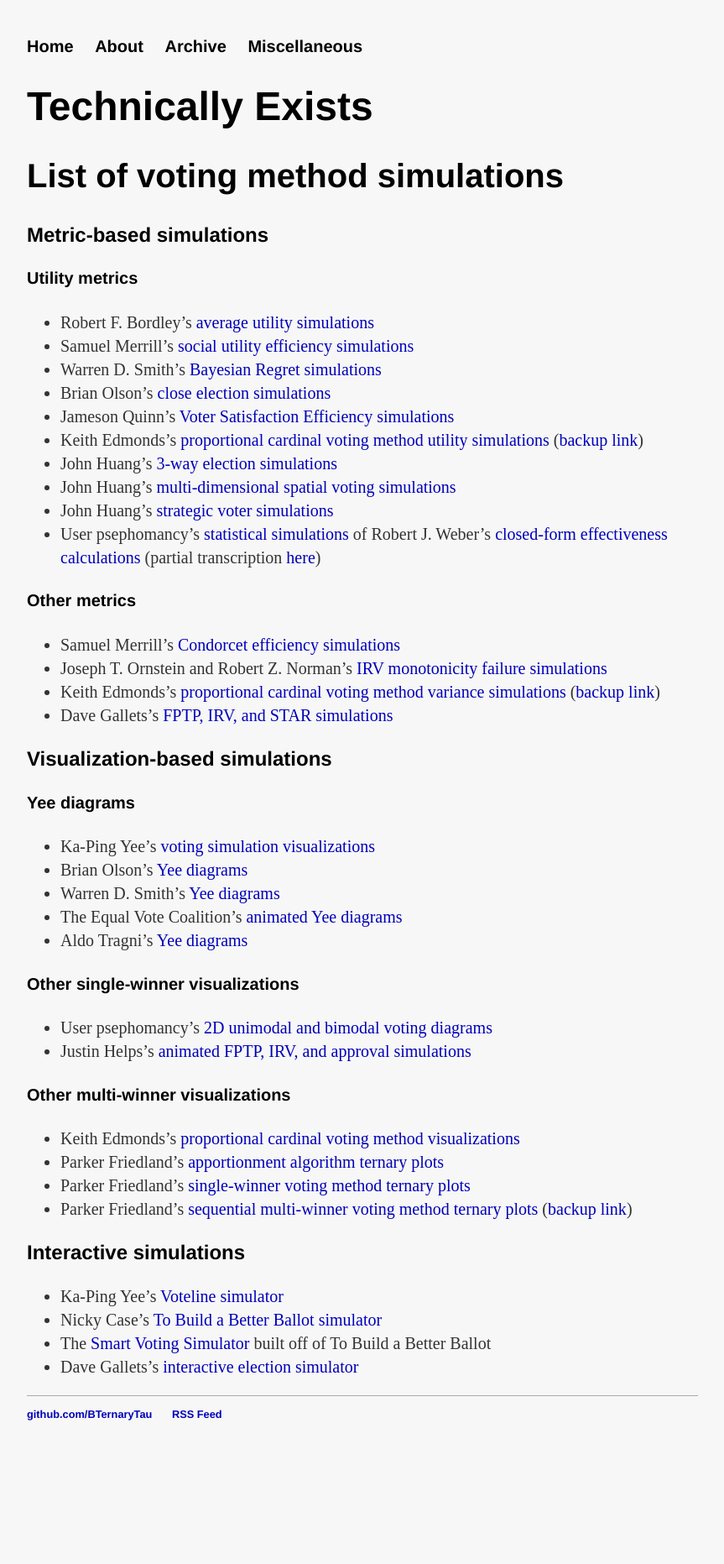
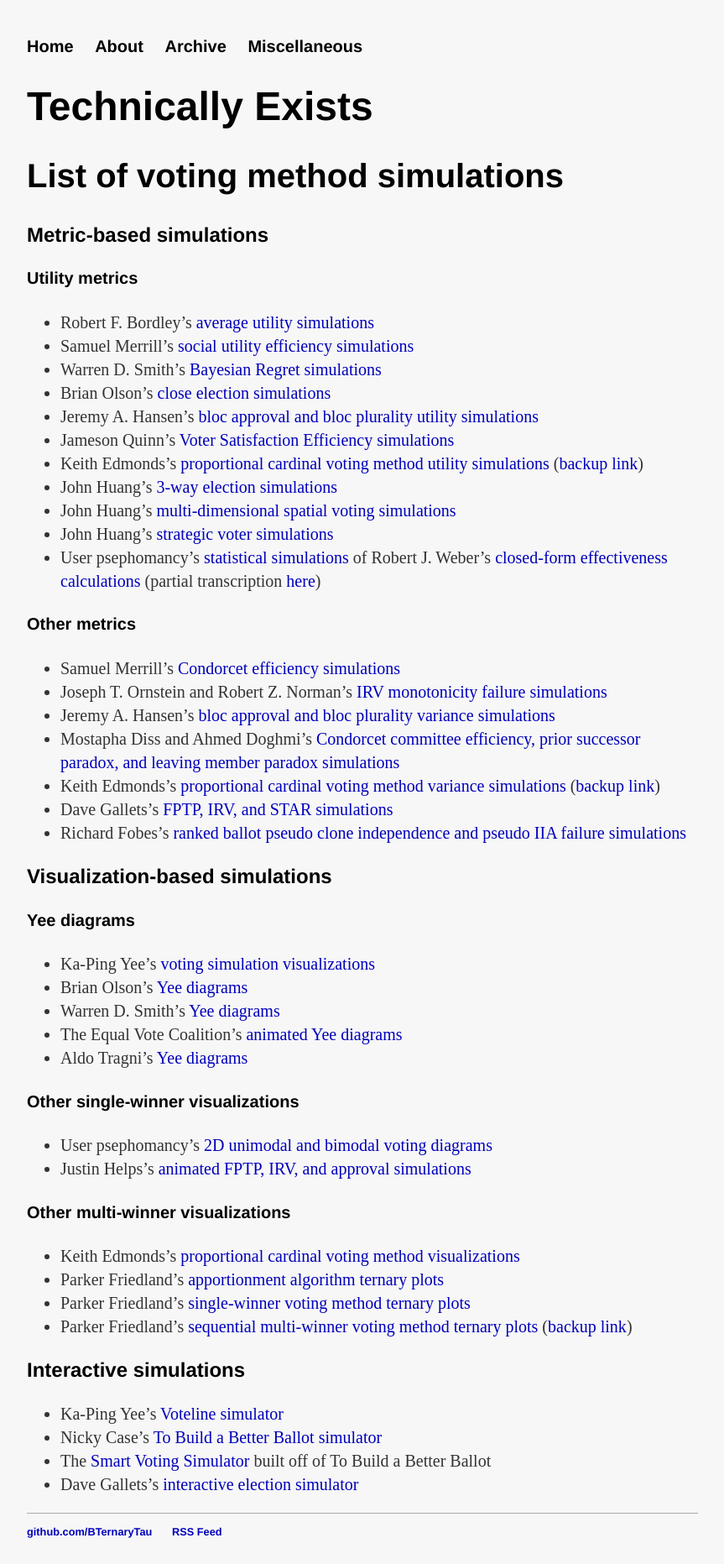
Before and after one commit to BTernaryTau/bternarytau.github.io, a Jekyll site: the page built from miscellaneous/voting-theory/list-of-voting-method-simulations.md, in a window 1280 px wide. Shown: the whole page at 84% size, without its empty margins (208-1071 px from the left). Built offline with Jekyll 4.4.1, drawn with Linux system fonts in a browser that asks for light colours; nearby versions of some CDN libraries; comment, search, counter and statistics services are not loaded; before the commit the page ends 1723 px from its top, so only the background shows below that.

Commit message:
Add more metric-based sims to list

```diff
--- a/miscellaneous/voting-theory/list-of-voting-method-simulations.md
+++ b/miscellaneous/voting-theory/list-of-voting-method-simulations.md
@@ -12,6 +12,7 @@ title: "List of voting method simulations"
 * Samuel Merrill's [social utility efficiency simulations](https://www.jstor.org/stable/2110786)
 * Warren D. Smith's [Bayesian Regret simulations](https://rangevoting.org/BayRegDum.html)
 * Brian Olson's [close election simulations](https://bolson.org/voting/sim.html)
+* Jeremy A. Hansen's [bloc approval and bloc plurality utility simulations](https://www.researchgate.net/publication/275274570_Comparing_Approval_At-Large_to_Plurality_At-Large_in_Multi-Member_Districts)
 * Jameson Quinn's [Voter Satisfaction Efficiency simulations](https://electionscience.github.io/vse-sim/VSE/)
 * Keith Edmonds's [proportional cardinal voting method utility simulations](https://forum.electionscience.org/t/wolf-committee-results/519) ([backup link](https://github.com/endolith/Keith_Edmonds_vote_sim))
 * John Huang's [3-way election simulations](http://votesim.usa4r.org/simple3way/simple3way.html)
@@ -23,8 +24,11 @@ title: "List of voting method simulations"
 
 * Samuel Merrill's [Condorcet efficiency simulations](https://www.jstor.org/stable/2110786)
 * Joseph T. Ornstein and Robert Z. Norman's [IRV monotonicity failure simulations](https://www.researchgate.net/publication/258164743_Frequency_of_monotonicity_failure_under_Instant_Runoff_Voting_Estimates_based_on_a_spatial_model_of_elections)
+* Jeremy A. Hansen's [bloc approval and bloc plurality variance simulations](https://www.researchgate.net/publication/275274570_Comparing_Approval_At-Large_to_Plurality_At-Large_in_Multi-Member_Districts)
+* Mostapha Diss and Ahmed Doghmi's [Condorcet committee efficiency, prior successor paradox, and leaving member paradox simulations](https://www.researchgate.net/publication/318007397_Multi-Winner_Scoring_Election_Methods_Condorcet_Consistency_and_Paradoxes)
 * Keith Edmonds's [proportional cardinal voting method variance simulations](https://forum.electionscience.org/t/wolf-committee-results/519) ([backup link](https://github.com/endolith/Keith_Edmonds_vote_sim))
 * Dave Gallets's [FPTP, IRV, and STAR simulations](http://sites.gallets.org/election-sim/irv-vs-star/)
+* Richard Fobes's [ranked ballot pseudo clone independence and pseudo IIA failure simulations](https://www.reddit.com/r/EndFPTP/comments/ns8cri/clone_independence_ci_and_independence_of/)
 
 ### Visualization-based simulations
 
```
